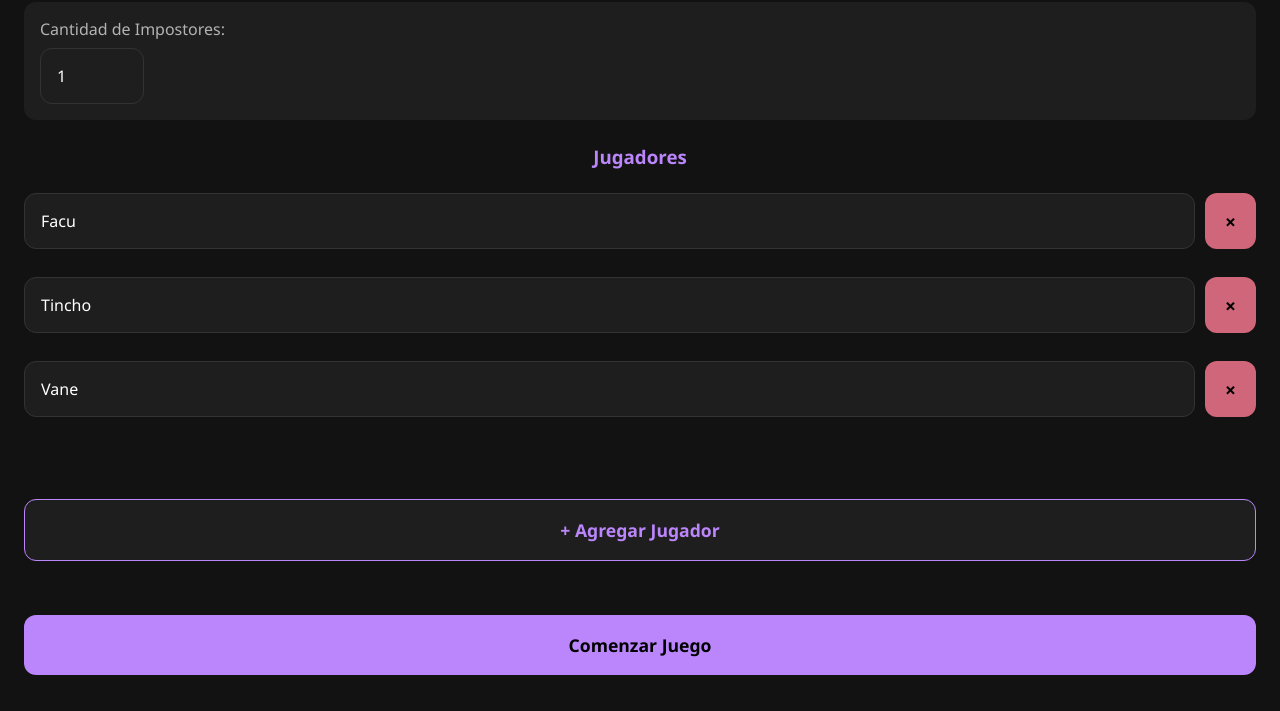
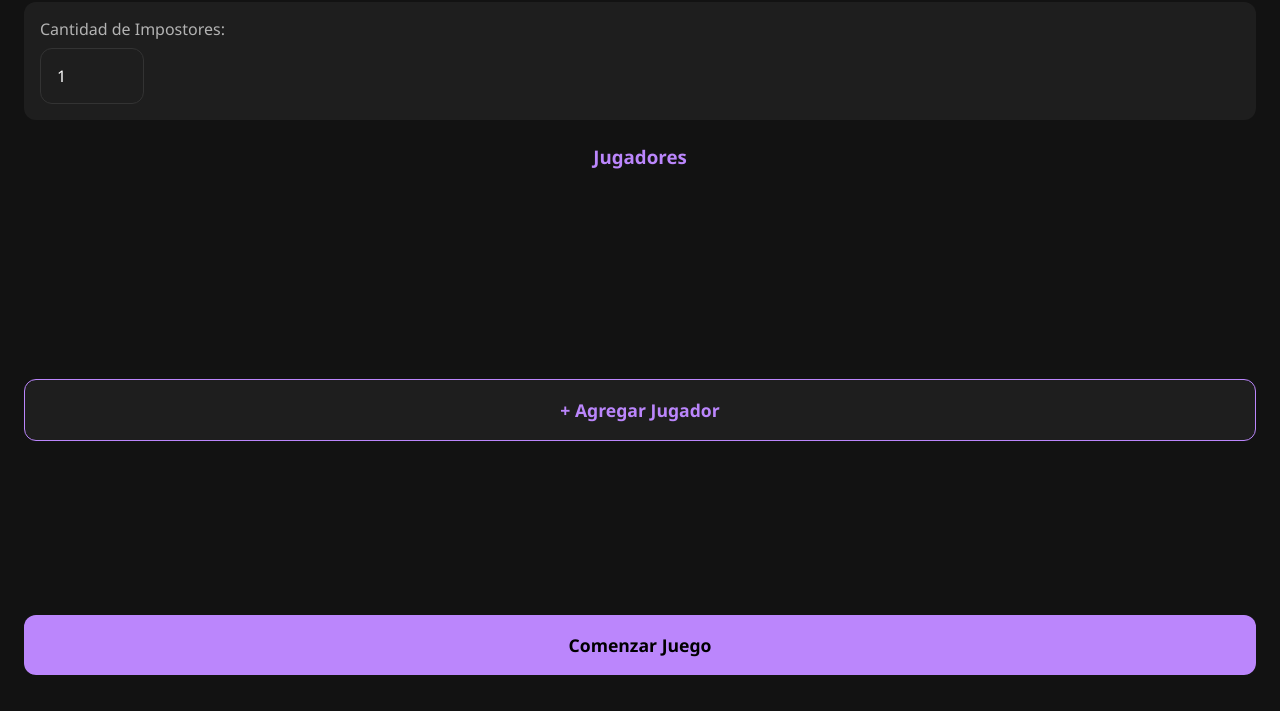
Before and after one commit to facubriguera/elimpostor, a plain HTML site: page index.html in a window 1280 px wide. Shown: the part 89-800 px from the top of the page. Drawn offline with nearby package versions, Linux system fonts and the light colour scheme.

Commit message:
Fix HTML structure and clean up content

```diff
--- a/index.html
+++ b/index.html
@@ -19,18 +19,6 @@
 
         <h3>Jugadores</h3>
         <div id="players-container" class="player-list">
-            <div class="input-group">
-                <input type="text" class="player-input" value="Facu" placeholder="Nombre del jugador">
-                <button class="remove-btn" onclick="this.parentElement.remove()">×</button>
-            </div>
-            <div class="input-group">
-                <input type="text" class="player-input" value="Tincho" placeholder="Nombre del jugador">
-                <button class="remove-btn" onclick="this.parentElement.remove()">×</button>
-            </div>
-            <div class="input-group">
-                <input type="text" class="player-input" value="Vane" placeholder="Nombre del jugador">
-                <button class="remove-btn" onclick="this.parentElement.remove()">×</button>
-            </div>
         </div>
 
         <button class="secondary" onclick="addPlayerField()">+ Agregar Jugador</button>
```
